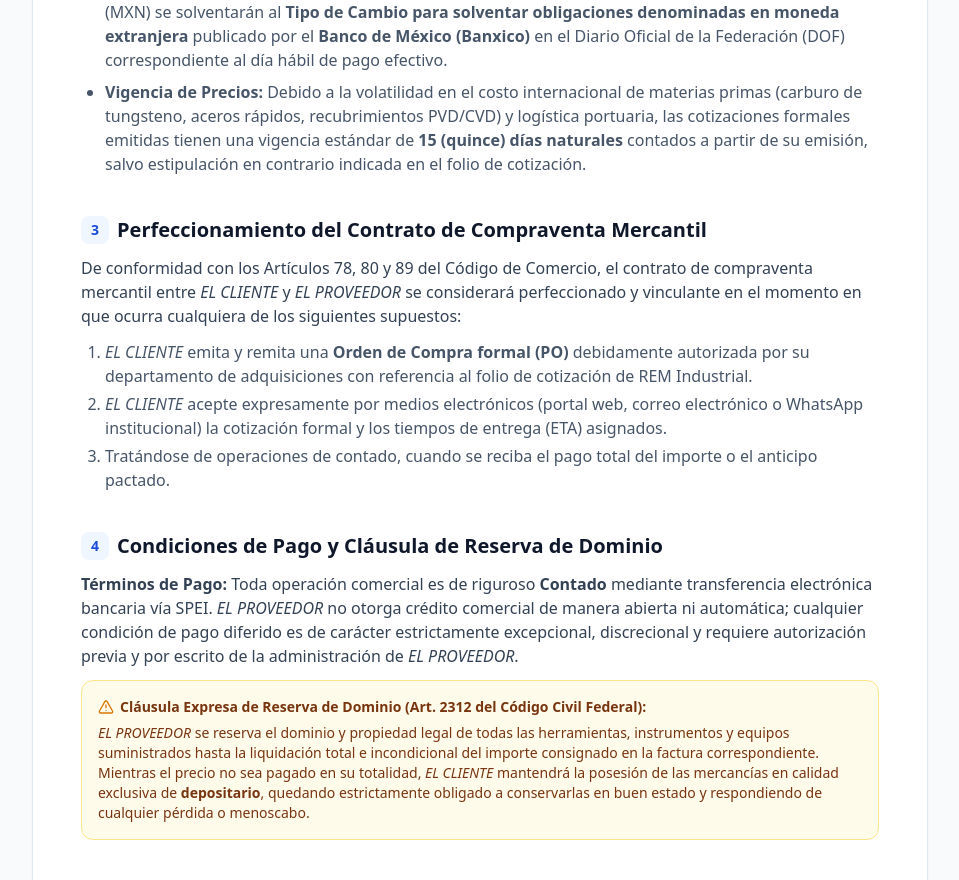
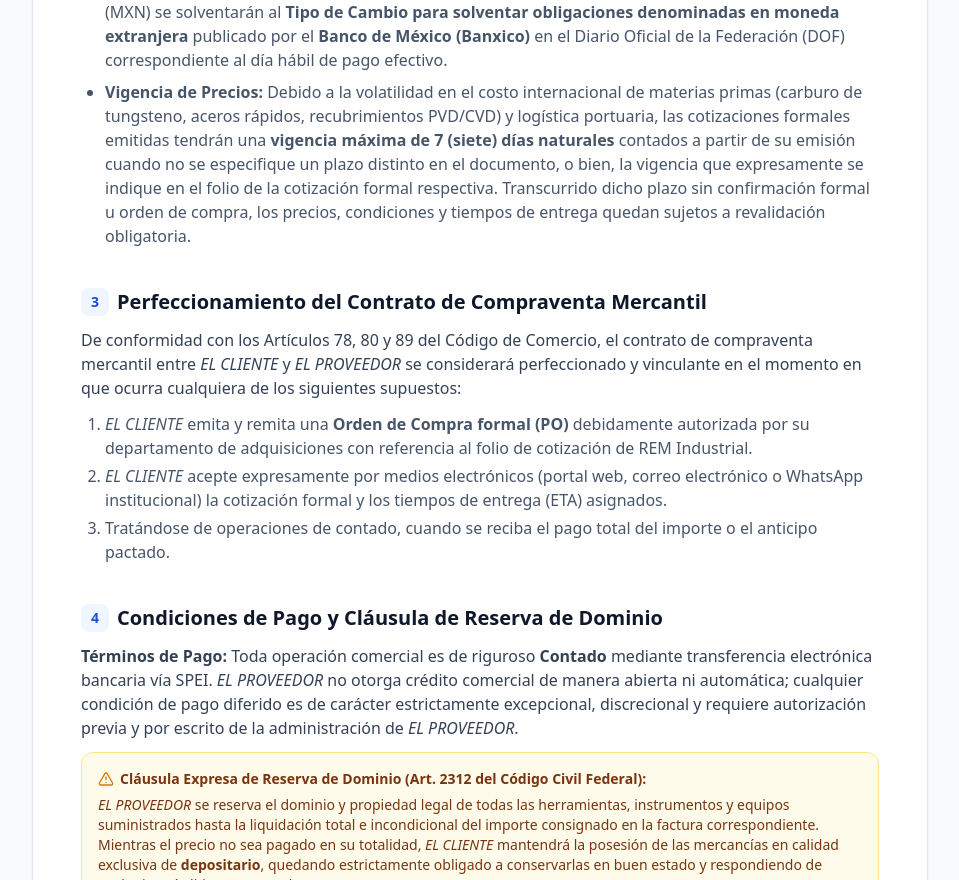
Before and after one commit to raulsanoli77/cotizador-rem, a Next.js app: page /terminos-y-condiciones in a window 1280 px wide. Shown: the part 1340-2220 px from the top of the page, without its empty margins (160-1119 px from the left). Built offline with nearby package versions, Linux system fonts and the light colour scheme; no server answers; the database is empty.

Commit message:
fix(legal): ajustar vigencia de cotizaciones a maximo 7 dias naturales o lo especificado en la cotizacion

```diff
--- a/src/app/admin/config/page.tsx
+++ b/src/app/admin/config/page.tsx
@@ -23,7 +23,7 @@ export default function AdminConfig() {
   });
 
   // Estados PDF
-  const [pdfLegal, setPdfLegal] = useState<string>('Términos y condiciones sujetos a cambio sin previo aviso. Cotización válida por 15 días.');
+  const [pdfLegal, setPdfLegal] = useState<string>('Términos y condiciones sujetos a cambio sin previo aviso. Cotización válida por 7 días naturales o según se especifique en la misma.');
 
   const [loading, setLoading] = useState(true);
   const [saving, setSaving] = useState(false);
--- a/src/app/terminos-y-condiciones/page.tsx
+++ b/src/app/terminos-y-condiciones/page.tsx
@@ -87,7 +87,7 @@ export default function TerminosYCondicionesPage() {
                   <strong>Tipo de Cambio Oficial:</strong> Las operaciones cotizadas en USD que sean liquidadas en Moneda Nacional (MXN) se solventarán al <strong>Tipo de Cambio para solventar obligaciones denominadas en moneda extranjera</strong> publicado por el <strong>Banco de México (Banxico)</strong> en el Diario Oficial de la Federación (DOF) correspondiente al día hábil de pago efectivo.
                 </li>
                 <li>
-                  <strong>Vigencia de Precios:</strong> Debido a la volatilidad en el costo internacional de materias primas (carburo de tungsteno, aceros rápidos, recubrimientos PVD/CVD) y logística portuaria, las cotizaciones formales emitidas tienen una vigencia estándar de <strong>15 (quince) días naturales</strong> contados a partir de su emisión, salvo estipulación en contrario indicada en el folio de cotización.
+                  <strong>Vigencia de Precios:</strong> Debido a la volatilidad en el costo internacional de materias primas (carburo de tungsteno, aceros rápidos, recubrimientos PVD/CVD) y logística portuaria, las cotizaciones formales emitidas tendrán una <strong>vigencia máxima de 7 (siete) días naturales</strong> contados a partir de su emisión cuando no se especifique un plazo distinto en el documento, o bien, la vigencia que expresamente se indique en el folio de la cotización formal respectiva. Transcurrido dicho plazo sin confirmación formal u orden de compra, los precios, condiciones y tiempos de entrega quedan sujetos a revalidación obligatoria.
                 </li>
               </ul>
             </section>
```
